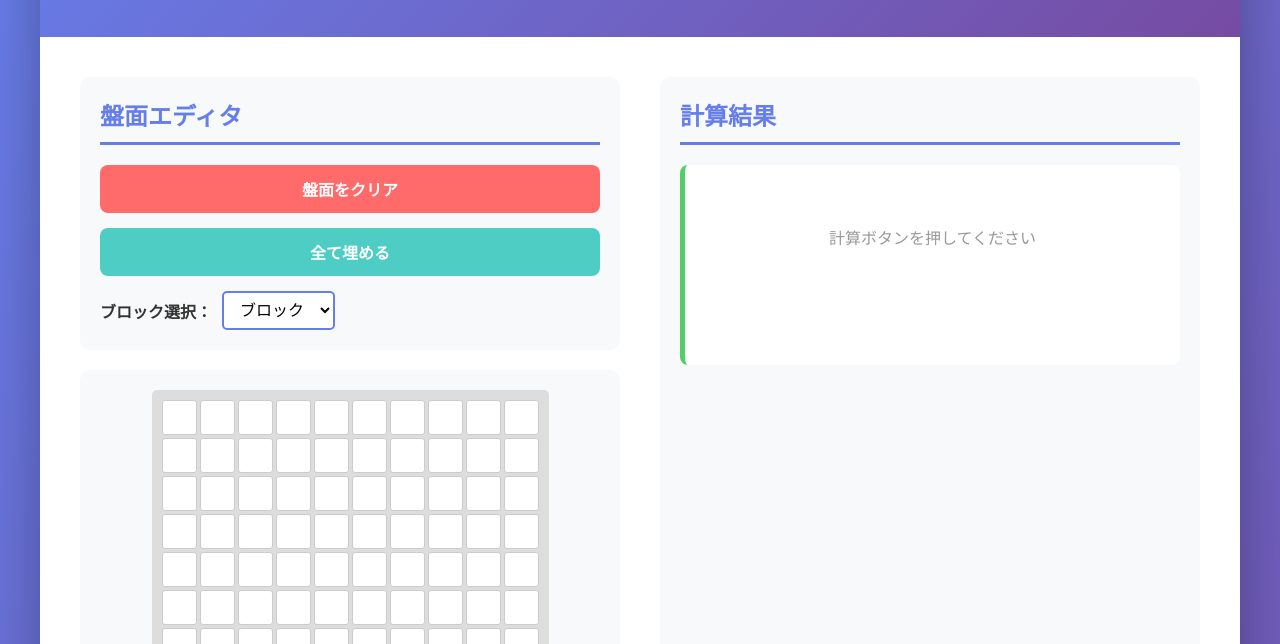
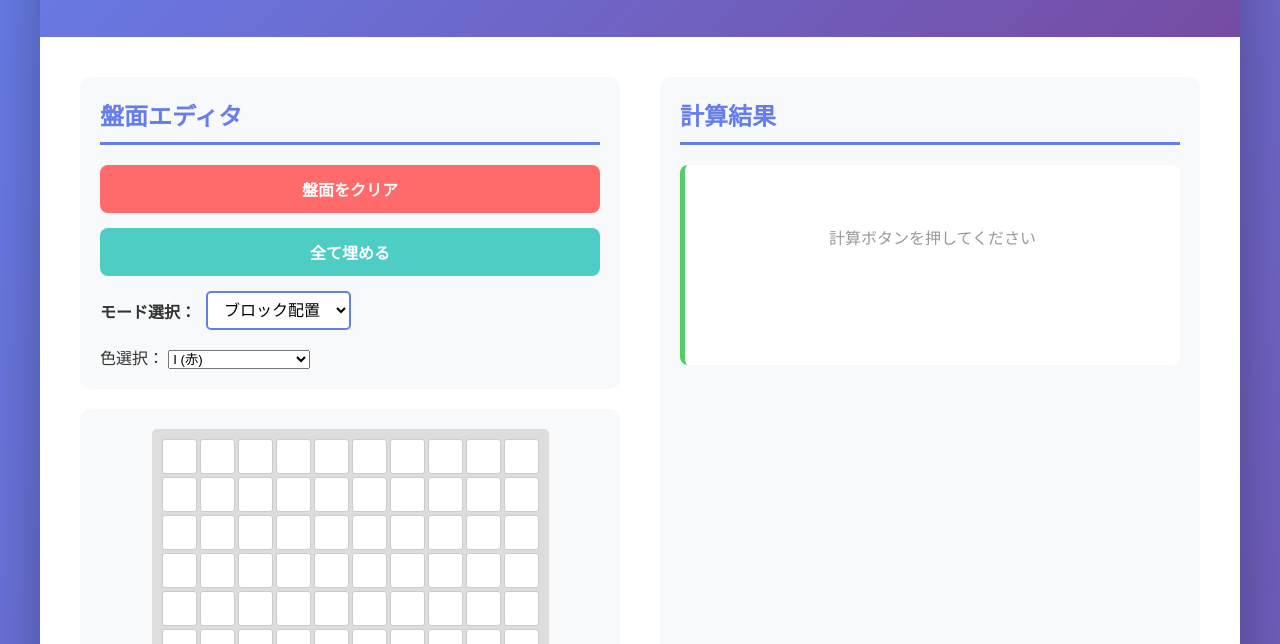
Before and after one commit to PandaChandayo/tetris-perfect-clear-analyzer, a website: page index.html in a window 1280 px wide. Shown: the part 156-800 px from the top of the page. Drawn offline with Linux system fonts and the light colour scheme.

Commit message:
Update index.html with color selector

```diff
--- a/index.html
+++ b/index.html
@@ -20,11 +20,26 @@
                     <div class="controls">
                         <button id="clearBtn" class="btn btn-danger">盤面をクリア</button>
                         <button id="fillBtn" class="btn btn-info">全て埋める</button>
+
                         <div class="piece-selector">
-                            <label>ブロック選択：</label>
-                            <select id="pieceSelect">
-                                <option value="empty">空き</option>
-                                <option value="block" selected>ブロック</option>
+                            <label>モード選択：</label>
+                            <select id="modeSelect">
+                                <option value="block" selected>ブロック配置</option>
+                                <option value="empty">消す</option>
+                            </select>
+                        </div>
+
+                        <div class="color-selector">
+                            <label>色選択：</label>
+                            <select id="colorSelect">
+                                <option value="1">I (赤)</option>
+                                <option value="2">O (青緑)</option>
+                                <option value="3">T (黄)</option>
+                                <option value="4">S (緑)</option>
+                                <option value="5">Z (ピンク)</option>
+                                <option value="6">J (紫)</option>
+                                <option value="7">L (薄ピンク)</option>
+                                <option value="8">おじゃまミノ (水色)</option>
                             </select>
                         </div>
                     </div>
@@ -64,11 +79,10 @@
         </main>
 
         <footer>
-            <p>テトリス パフェ率計算エディタ v1.0</p>
+            <p>テトリス パフェ率計算エディタ v1.1</p>
         </footer>
     </div>
 
-    <script src="fumen.js"></script>
     <script src="script.js"></script>
 </body>
 </html>
```
